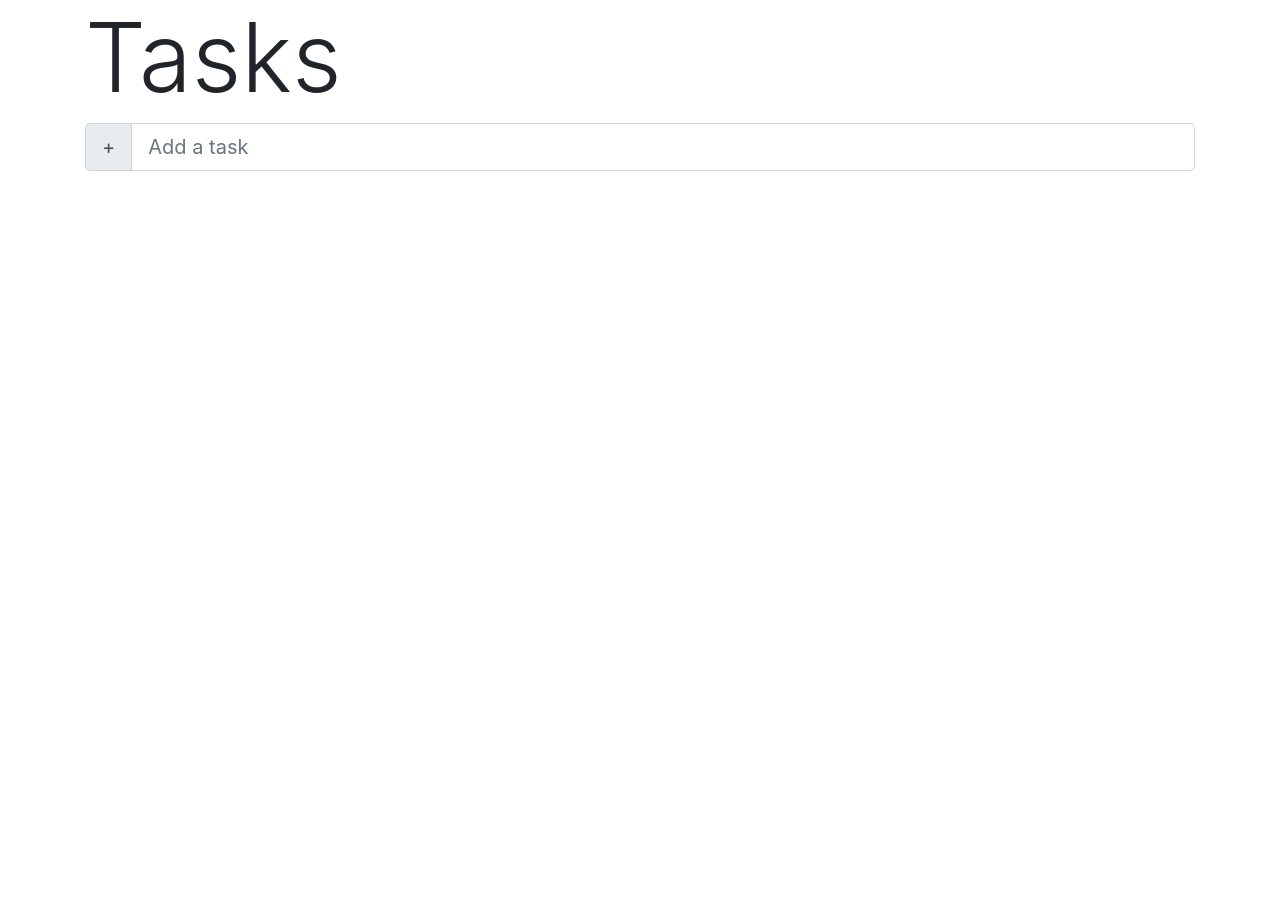
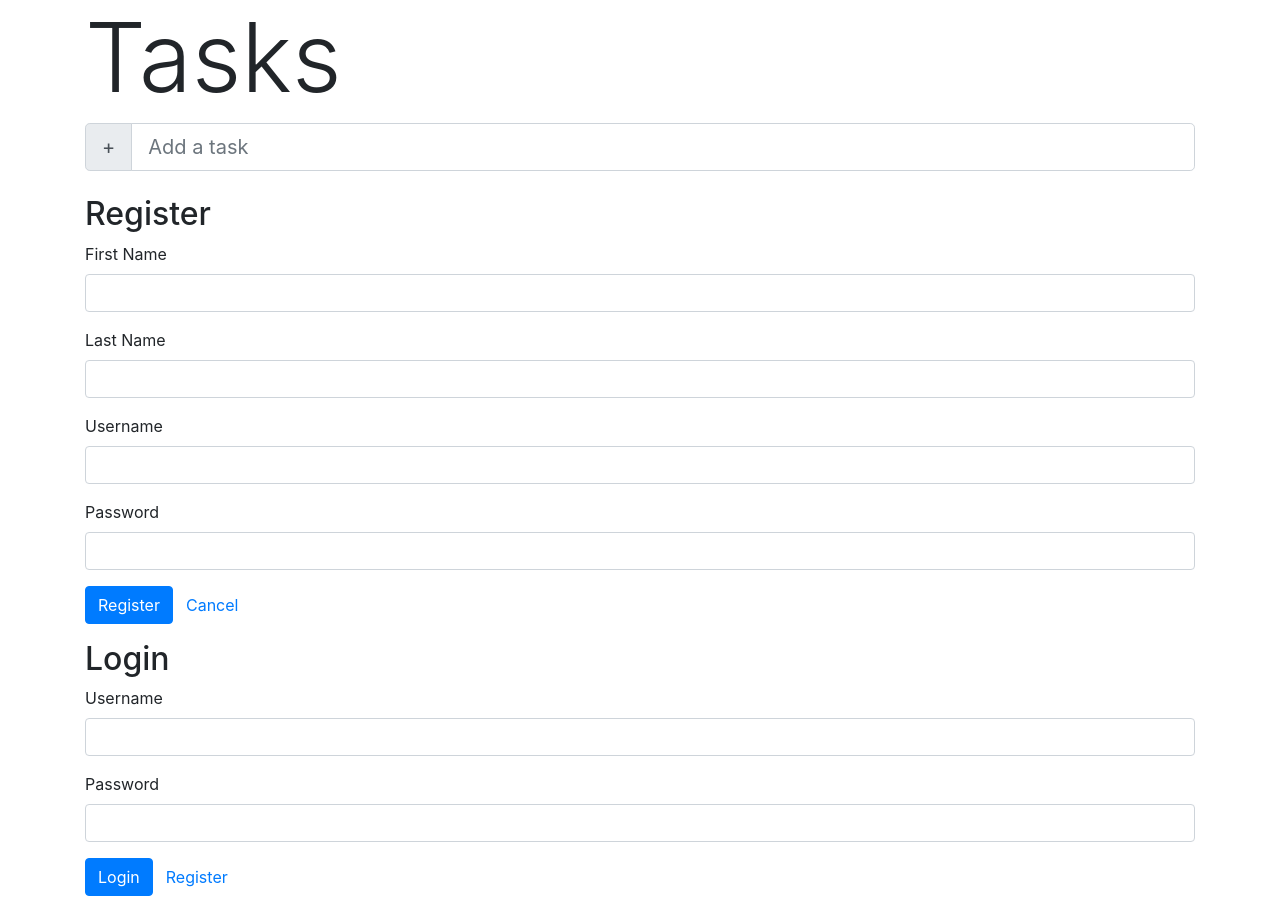
Before and after one commit to devjuliet/todo-app, an Angular app: page / in a window 1280 px wide. Before the commit the page ends 800 px from the top, so only its background shows below. Built offline with nearby package versions, Linux system fonts and the light colour scheme.

Commit message:
template form added

```diff
--- a/src/app/app.component.html
+++ b/src/app/app.component.html
@@ -5,4 +5,10 @@
     <br />
     <app-todo-container></app-todo-container>
   </div>
+  <div>
+    <app-register></app-register>
+  </div>
+  <div>
+    <app-login></app-login>
+  </div>
 </div>
--- /dev/null
+++ b/src/app/components/login/login.component.html
@@ -0,0 +1,37 @@
+<h2>Login</h2>
+<form [formGroup]="loginForm" (ngSubmit)="onSubmit()">
+  <div class="form-group">
+    <label for="username">Username</label>
+    <input
+      type="text"
+      formControlName="username"
+      class="form-control"
+      [ngClass]="{ 'is-invalid': submitted && f.username.errors }"
+    />
+    <div *ngIf="submitted && f.username.errors" class="invalid-feedback">
+      <div *ngIf="f.username.errors.required">Username is required</div>
+    </div>
+  </div>
+  <div class="form-group">
+    <label for="password">Password</label>
+    <input
+      type="password"
+      formControlName="password"
+      class="form-control"
+      [ngClass]="{ 'is-invalid': submitted && f.password.errors }"
+    />
+    <div *ngIf="submitted && f.password.errors" class="invalid-feedback">
+      <div *ngIf="f.password.errors.required">Password is required</div>
+    </div>
+  </div>
+  <div class="form-group">
+    <button [disabled]="loading" class="btn btn-primary">
+      <span
+        *ngIf="loading"
+        class="spinner-border spinner-border-sm mr-1"
+      ></span>
+      Login
+    </button>
+    <a routerLink="/register" class="btn btn-link">Register</a>
+  </div>
+</form>
--- /dev/null
+++ b/src/app/components/login/login.component.ts
@@ -0,0 +1,45 @@
+import { Component, OnInit } from '@angular/core';
+import { Router, ActivatedRoute } from '@angular/router';
+import { FormBuilder, FormGroup, Validators } from '@angular/forms';
+import { first } from 'rxjs/operators';
+
+@Component({
+  selector: 'app-login',
+  templateUrl: './login.component.html',
+  styleUrls: ['./login.component.css'],
+})
+export class LoginComponent implements OnInit {
+  loginForm: FormGroup;
+  loading = false;
+  submitted = false;
+  returnUrl: string;
+
+  constructor(
+    private formBuilder: FormBuilder,
+    private route: ActivatedRoute,
+    private router: Router
+  ) {}
+
+  ngOnInit() {
+    this.loginForm = this.formBuilder.group({
+      username: ['', Validators.required],
+      password: ['', Validators.required],
+    });
+  }
+
+  // convenience getter for easy access to form fields
+  get f() {
+    return this.loginForm.controls;
+  }
+
+  onSubmit() {
+    this.submitted = true;
+
+    // stop here if form is invalid
+    if (this.loginForm.invalid) {
+      return;
+    }
+
+    this.loading = true;
+  }
+}
--- /dev/null
+++ b/src/app/components/register/register.component.html
@@ -0,0 +1,64 @@
+<h2>Register</h2>
+<form [formGroup]="registerForm" (ngSubmit)="onSubmit()">
+  <div class="form-group">
+    <label for="firstName">First Name</label>
+    <input
+      type="text"
+      formControlName="firstName"
+      class="form-control"
+      [ngClass]="{ 'is-invalid': submitted && f.firstName.errors }"
+    />
+    <div *ngIf="submitted && f.firstName.errors" class="invalid-feedback">
+      <div *ngIf="f.firstName.errors.required">First Name is required</div>
+    </div>
+  </div>
+  <div class="form-group">
+    <label for="lastName">Last Name</label>
+    <input
+      type="text"
+      formControlName="lastName"
+      class="form-control"
+      [ngClass]="{ 'is-invalid': submitted && f.lastName.errors }"
+    />
+    <div *ngIf="submitted && f.lastName.errors" class="invalid-feedback">
+      <div *ngIf="f.lastName.errors.required">Last Name is required</div>
+    </div>
+  </div>
+  <div class="form-group">
+    <label for="username">Username</label>
+    <input
+      type="text"
+      formControlName="username"
+      class="form-control"
+      [ngClass]="{ 'is-invalid': submitted && f.username.errors }"
+    />
+    <div *ngIf="submitted && f.username.errors" class="invalid-feedback">
+      <div *ngIf="f.username.errors.required">Username is required</div>
+    </div>
+  </div>
+  <div class="form-group">
+    <label for="password">Password</label>
+    <input
+      type="password"
+      formControlName="password"
+      class="form-control"
+      [ngClass]="{ 'is-invalid': submitted && f.password.errors }"
+    />
+    <div *ngIf="submitted && f.password.errors" class="invalid-feedback">
+      <div *ngIf="f.password.errors.required">Password is required</div>
+      <div *ngIf="f.password.errors.minlength">
+        Password must be at least 6 characters
+      </div>
+    </div>
+  </div>
+  <div class="form-group">
+    <button [disabled]="loading" class="btn btn-primary">
+      <span
+        *ngIf="loading"
+        class="spinner-border spinner-border-sm mr-1"
+      ></span>
+      Register
+    </button>
+    <a routerLink="/login" class="btn btn-link">Cancel</a>
+  </div>
+</form>
--- /dev/null
+++ b/src/app/components/register/register.component.ts
@@ -0,0 +1,42 @@
+import { Component, OnInit } from '@angular/core';
+import { Router } from '@angular/router';
+import { FormBuilder, FormGroup, Validators } from '@angular/forms';
+import { first } from 'rxjs/operators';
+
+@Component({
+  selector: 'app-register',
+  templateUrl: './register.component.html',
+  styleUrls: ['./register.component.css'],
+})
+export class RegisterComponent implements OnInit {
+  registerForm: FormGroup;
+  loading = false;
+  submitted = false;
+
+  constructor(private formBuilder: FormBuilder, private router: Router) {}
+
+  ngOnInit() {
+    this.registerForm = this.formBuilder.group({
+      firstName: ['', Validators.required],
+      lastName: ['', Validators.required],
+      username: ['', Validators.required],
+      password: ['', [Validators.required, Validators.minLength(6)]],
+    });
+  }
+
+  // convenience getter for easy access to form fields
+  get f() {
+    return this.registerForm.controls;
+  }
+
+  onSubmit() {
+    this.submitted = true;
+
+    // stop here if form is invalid
+    if (this.registerForm.invalid) {
+      return;
+    }
+
+    this.loading = true;
+  }
+}
```
Also changed, not shown: src/app/app.module.ts (+6 -2 lines), src/app/components/login/login.component.css (added), src/app/components/register/register.component.css (added).
